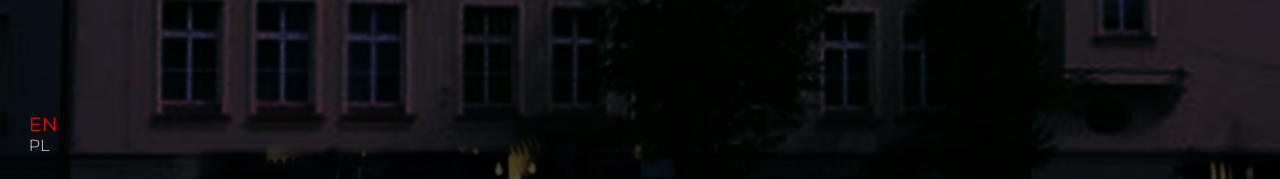
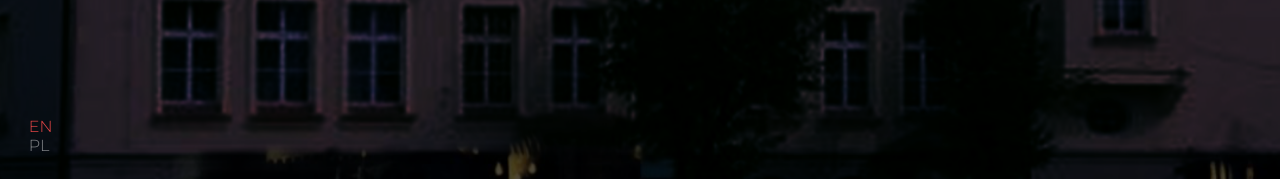
Before and after one commit to JakubKoralewski/dziennik_frontend, a Vue app: page / in a window 1280 px wide. Shown: the part 621-800 px from the top of the page. Built offline with nearby package versions, Linux system fonts and the light colour scheme.

Commit message:
change styling of languages on login page

```diff
--- a/src/views/Unauthorized.vue
+++ b/src/views/Unauthorized.vue
@@ -111,16 +111,12 @@
 
 		&::v-deep .language {
 			cursor: pointer;
-			opacity: 0.9;
+			opacity: 0.5;
 			font-weight: 200;
-
-			transition: font-weight 10ms ease-in-out;
-			transform-origin: 50% 50%;
+			transition: all 200ms ease-in-out;
 
 			&.current-active {
-				font-weight: 400;
-				font-size: 1.2rem;
-				color: red;
+				color: lighten(red, 15%);
 				opacity: 0.9;
 			}
 		}
```
